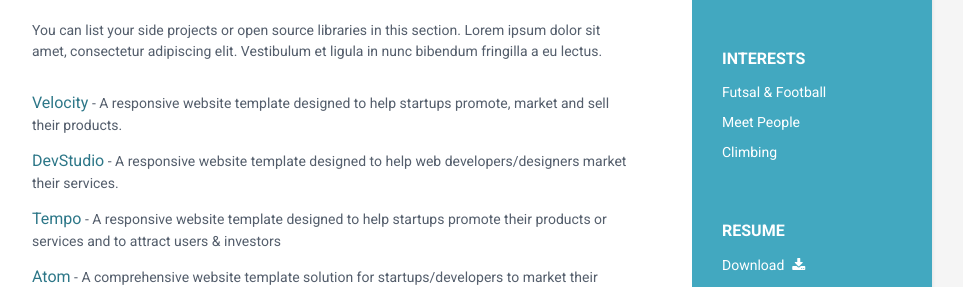
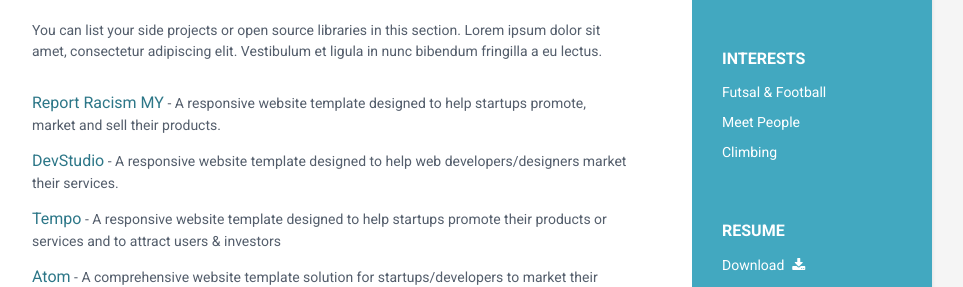
Before and after one commit to burhan3759/resume, a Jekyll site: the page built from index.html, in a window 1280 px wide. Shown: the part 901-1188 px from the top of the page, without its empty margins (188-1151 px from the left). Built offline with Jekyll 4.4.1, drawn with Linux system fonts in a browser that asks for light colours.

Commit message:
adding projects details

```diff
--- a/_includes/projects.html
+++ b/_includes/projects.html
@@ -4,7 +4,7 @@
                     <p>You can list your side projects or open source libraries in this section. Lorem ipsum dolor sit amet, consectetur adipiscing elit. Vestibulum et ligula in nunc bibendum fringilla a eu lectus.</p>
                 </div><!--//intro-->
                 <div class="item">
-                    <span class="project-title"><a href="#hook">Velocity</a></span> - <span class="project-tagline">A responsive website template designed to help startups promote, market and sell their products.</span>
+                    <span class="project-title"><a href="#hook">Report Racism MY</a></span> - <span class="project-tagline">A responsive website template designed to help startups promote, market and sell their products.</span>
 
                 </div><!--//item-->
                 <div class="item">
```
